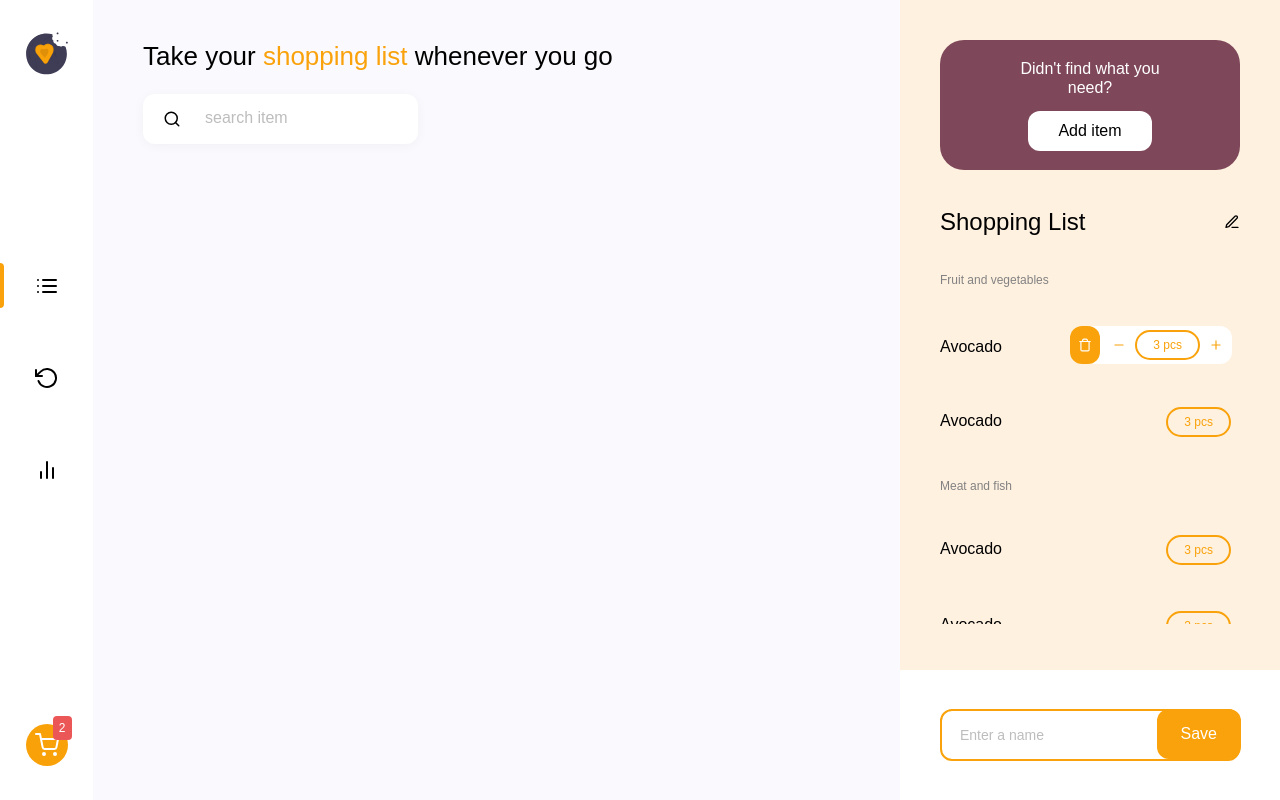
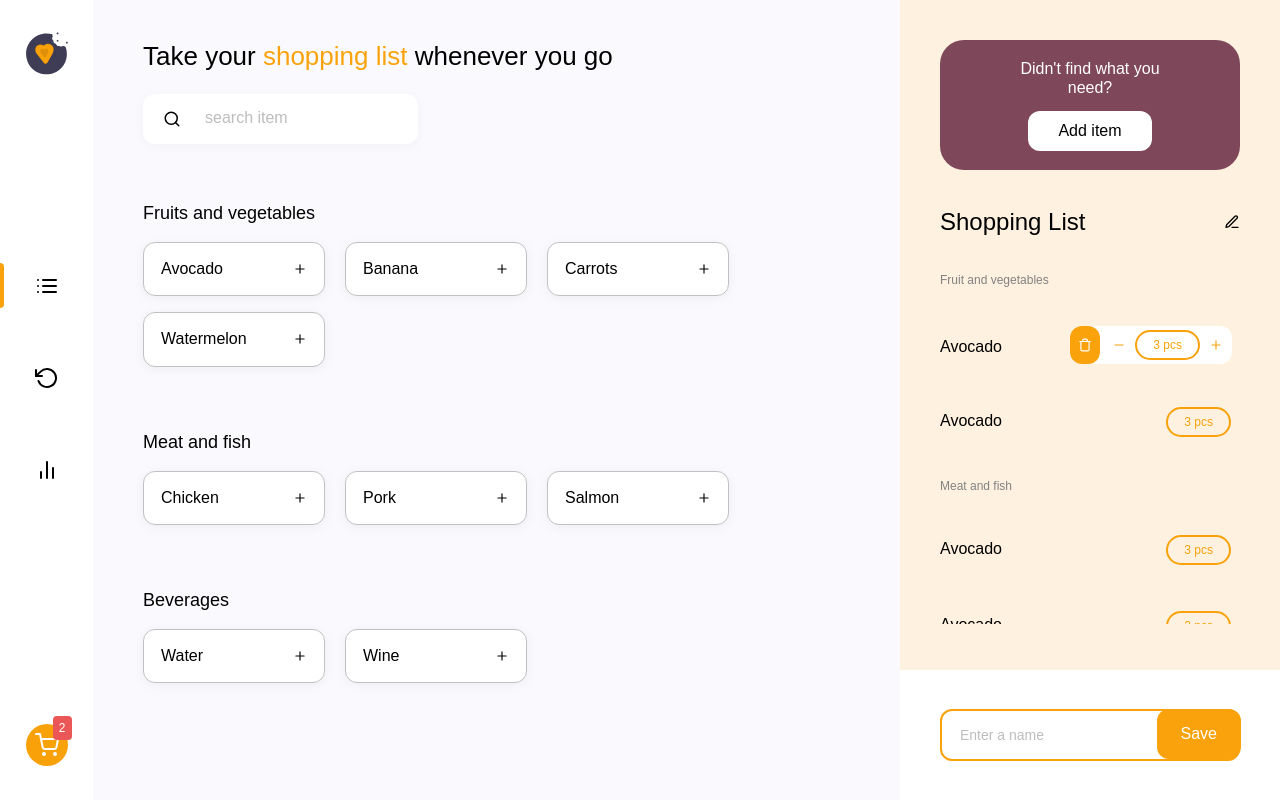
Before and after one commit to barbaraperic/shopping-list, a React (Vite) app: page / in a window 1280 px wide. Built offline with nearby package versions, Linux system fonts and the light colour scheme.

Commit message:
WIP: Description Sidebar fetching data

```diff
--- a/src/components/Card/Card.js
+++ b/src/components/Card/Card.js
@@ -1,30 +1,18 @@
 import styled from 'styled-components';
 import { Link } from 'react-router-dom';
-import { COLORS } from '../../style/constants'
+import { COLORS } from '../../style/constants';
 
-const Card = ({ items }) => {
+const Card = ({ text, children }) => {
 
-  console.log(items)
   return (
     <Wrapper>
-      <StyledLink>Text</StyledLink>
+      <StyledLink to={`/${text}`}>{text}</StyledLink>
+      {children}
     </Wrapper>
   )
 }
 
-// const Card = ({ text, url, children, onClick }) => {
-
-//   const item = players.find(player => slug(player.name) === playerId)
-
-//   return (
-//     <Wrapper onClick={onClick}>
-//       <StyledLink to={url}>{text}</StyledLink>
-//       {children}
-//     </Wrapper>
-//   )
-// }
-
-const Wrapper = styled.button`
+const Wrapper = styled.div`
   min-height: 50px;
   width: 182px;
   background-color: white;
--- a/src/containers/Cards/index.js
+++ b/src/containers/Cards/index.js
@@ -3,55 +3,27 @@ import { Switch, Route, useLocation, useRouteMatch } from 'react-router-dom';
 import { Card }from '../../components/Card';
 import { Icon } from '../../assets';
 
-const CustomLink = ({ to, children }) => {
-  const match = useRouteMatch(to.pathname)
+// const CustomLink = ({ to, children }) => {
+//   const match = useRouteMatch(to.pathname)
 
-  return (
-    <li>
-      <Link to={to}>{children}</Link>
-    </li>
-  )
-}
+//   console.log(match)
 
+//   return (
+//     <li>
+//       <Link to={to}>{children}</Link>
+//     </li>
+//   )
+// }
 
-const Cards = (props) => {
-
-  // const params = useParams()
-  // const { path } = useRouteMatch()
-  // console.log('p', path)
-
-
-  // const API_KEY = `${process.env.REACT_APP_API_KEY}`
-  // const API_ID = `${process.env.REACT_APP_API_ID}`
-
-  // const handleClick = (item) => {
-  //   fetch(`https://api.edamam.com/api/food-database/v2/parser?app_id=${API_ID}&app_key=${API_KEY}&ingr=${item}&nutrition-type=cooking
-  //   `)
-  //   .then(response => response.json())
-  //   .then(data => console.log(data))
-  // }
-
-  const location = useLocation();
-  const { url } = useRouteMatch()
-  const { title, list } = props;
+const Cards = ({ items }) => {
 
   return (
     <Wrapper>
-      <h3>{title}</h3>
-      <ul>
-        {list.map(item => (
-          <CustomLink
-            key={item}
-            to={{
-              pathname: `${url}/${slugify(item)}`,
-              search: location.search
-            }}
-          >
-            {item.toUpperCase()}
-          </CustomLink>
-        ))}
-      </ul>
-
+      {items.map(item => (
+        <Card text={item} key={item}>
+          <Icon id="plus" size={14} />
+        </Card>
+      ))}
     </Wrapper>
   )
 }
--- a/src/containers/Main/index.js
+++ b/src/containers/Main/index.js
@@ -1,5 +1,5 @@
 import styled from 'styled-components'
-import { Switch, Route, useRouteMatch, useLocation } from 'react-router-dom'
+import { Link, Route, useRouteMatch, useLocation } from 'react-router-dom'
 import { COLORS } from '../../style/constants'
 import Cards from '../Cards';
 import { Card } from '../../components/Card';
@@ -8,7 +8,7 @@ import { SearchInput } from '../../components/Input'
 
 const fruits = ["Avocado", "Banana", "Carrots", "Watermelon"]
 
-const meatAndFish = ["Chicken", "Pork", "Salmon"]
+const protein = ["Chicken", "Pork", "Salmon"]
 
 const beverages = ["Water", "Wine"]
 
@@ -26,23 +26,12 @@ const Main = ({ className }) => {
       </Title>
       <SearchInput />
       <Wrapper>
-        <Switch>
-          <Route path={`${url}/:cardId`}>
-            <Card items={fruits}/>
-          </Route>
-        </Switch>
-        {/* <Header>Fruits and vegetables</Header> */}
-        {/* <Cards items={fruits} url={location.pathname}>
-          <Icon id="plus" size={16}/>
-        </Cards>
+        <Header>Fruits and vegetables</Header>
+        <Cards items={fruits} />
+        <Header>Meat and fish</Header>
+        <Cards items={protein} />
         <Header>Beverages</Header>
-        <Cards items={beverages} url={url}>
-          <Icon id="plus" size={16}/>
-        </Cards>
-        <Header>Meat and fish</Header>
-        <Cards items={meatAndFish} url={url}>
-          <Icon id="plus" size={16}/>
-        </Cards> */}
+        <Cards items={beverages} />
       </Wrapper>
     </MainWrapper>
   )
--- a/src/containers/Sidebar/Description.js
+++ b/src/containers/Sidebar/Description.js
@@ -1,10 +1,27 @@
+import { useState, useEffect } from 'react';
 import styled from 'styled-components';
-import { Link } from 'react-router-dom';
+import { Link, useParams } from 'react-router-dom';
 import { Button } from '../../components/Button';
 import { LinkBack } from '../../components/Text';
 import SidebarWrapper from './SidebarWrapper';
 
 const DescriptionSidebar = () => {
+  const [item, setItem] = useState({})
+  const { cardId } = useParams()
+
+  const API_KEY = `${process.env.REACT_APP_API_KEY}`
+  const API_ID = `${process.env.REACT_APP_API_ID}`
+
+
+  useEffect(() => {
+    fetch(`https://api.edamam.com/api/food-database/v2/parser?app_id=${API_ID}&app_key=${API_KEY}&ingr=${cardId}&nutrition-type=cooking
+      `)
+      .then(response => response.json())
+      .then(data => setItem(data))
+  }, [])
+
+  console.log('item', item)
+
   return (
     <StyledSidebarWrapper>
       <LinkBack to="/"/>
```
